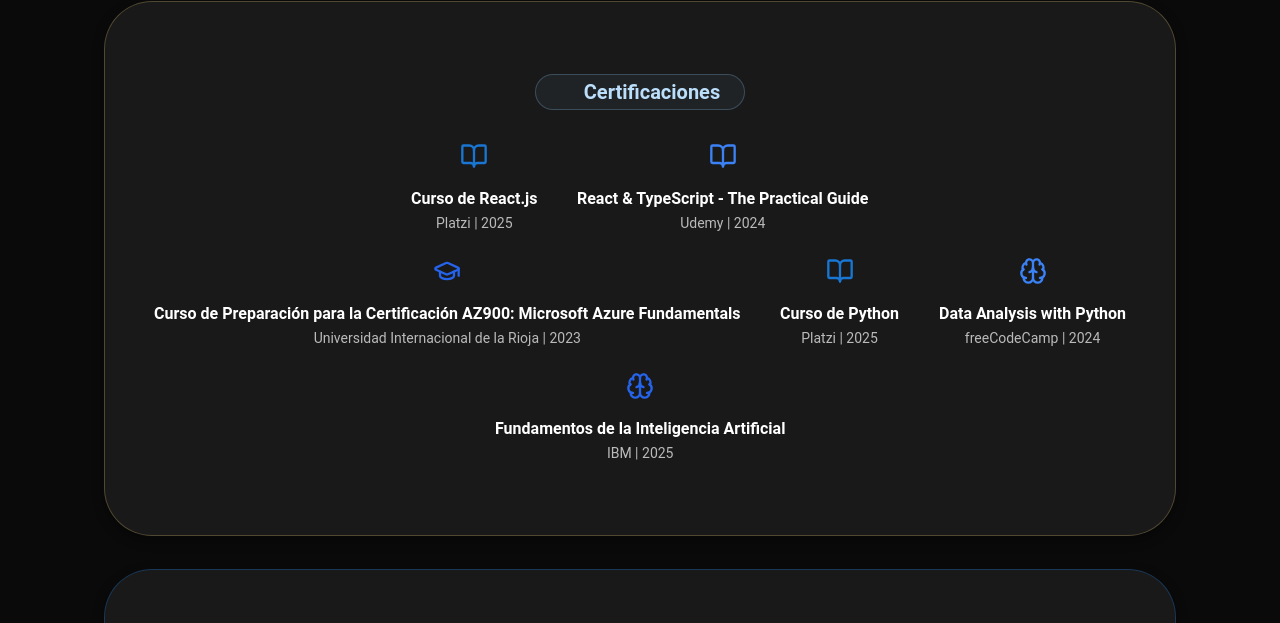
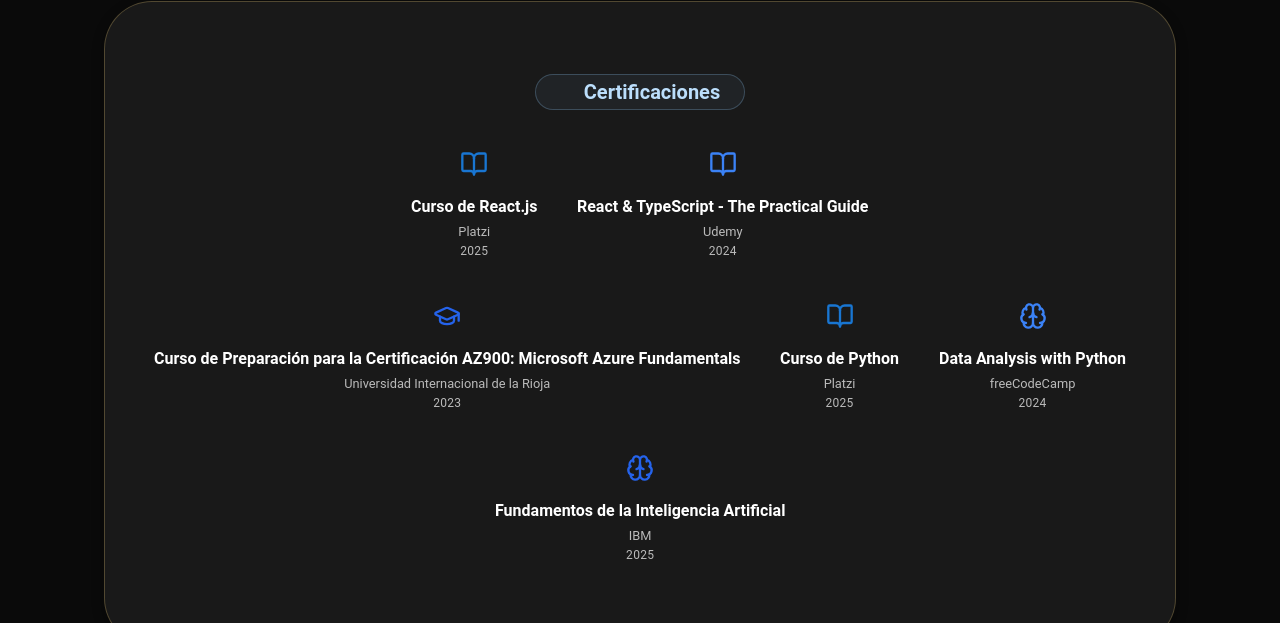
Before and after one commit to Patogol35/jorgito, a React (Vite) app: page / in a window 1280 px wide. Shown: the part 2213-2836 px from the top of the page. Built offline with nearby package versions, Linux system fonts and the light colour scheme; some icons are missing.

Commit message:
Update Certifications.jsx

```diff
--- a/src/components/Certifications.jsx
+++ b/src/components/Certifications.jsx
@@ -124,10 +124,10 @@ export default function Certifications({ t }) {
           </Box>
         </motion.div>
 
-        {/* GRID con animación coordinada */}
+        {/* GRID */}
         <Grid container spacing={3} justifyContent="center">
           {certificaciones.map((cert, i) => {
-            const Icon = iconTypes[i];
+            const Icon = iconTypes[i % iconTypes.length];
 
             return (
               <Grid item xs={12} sm={6} md={4} key={i}>
@@ -136,8 +136,17 @@ export default function Certifications({ t }) {
                   whileHover={{ y: -5, scale: 1.05 }}
                   style={{ willChange: "transform, opacity" }}
                 >
-                  <Box sx={{ textAlign: "center", px: 1 }}>
-                    <Icon size={28} color={iconColors[i]} />
+                  <Box
+                    sx={{
+                      textAlign: "center",
+                      px: 1,
+                      py: 1,
+                    }}
+                  >
+                    <Icon
+                      size={28}
+                      color={iconColors[i % iconColors.length]}
+                    />
 
                     <Typography
                       variant="subtitle1"
@@ -146,9 +155,43 @@ export default function Certifications({ t }) {
                       {cert.titulo}
                     </Typography>
 
-                    <Typography variant="body2" color="text.secondary">
-                      {cert.institucion} | {cert.año}
+                    {/* 🔥 Institución */}
+                    <Typography
+                      variant="body2"
+                      sx={{
+                        color: "text.secondary",
+                        fontSize: "0.8rem",
+                        mt: 0.3,
+                      }}
+                    >
+                      {cert.institucion}
                     </Typography>
+
+                    {/* 🔥 Año separado */}
+                    <Typography
+                      variant="caption"
+                      sx={{
+                        display: "block",
+                        opacity: 0.7,
+                        letterSpacing: 0.3,
+                      }}
+                    >
+                      {cert.año}
+                    </Typography>
+
+                    {/* 🔥 EXTRA (opcional: tags tech) */}
+                    {cert.tags && (
+                      <Typography
+                        variant="caption"
+                        sx={{
+                          display: "block",
+                          mt: 0.5,
+                          opacity: 0.6,
+                        }}
+                      >
+                        {cert.tags.join(" • ")}
+                      </Typography>
+                    )}
                   </Box>
                 </motion.div>
               </Grid>
```
Lines whose indentation alone changed are shown as unchanged.
